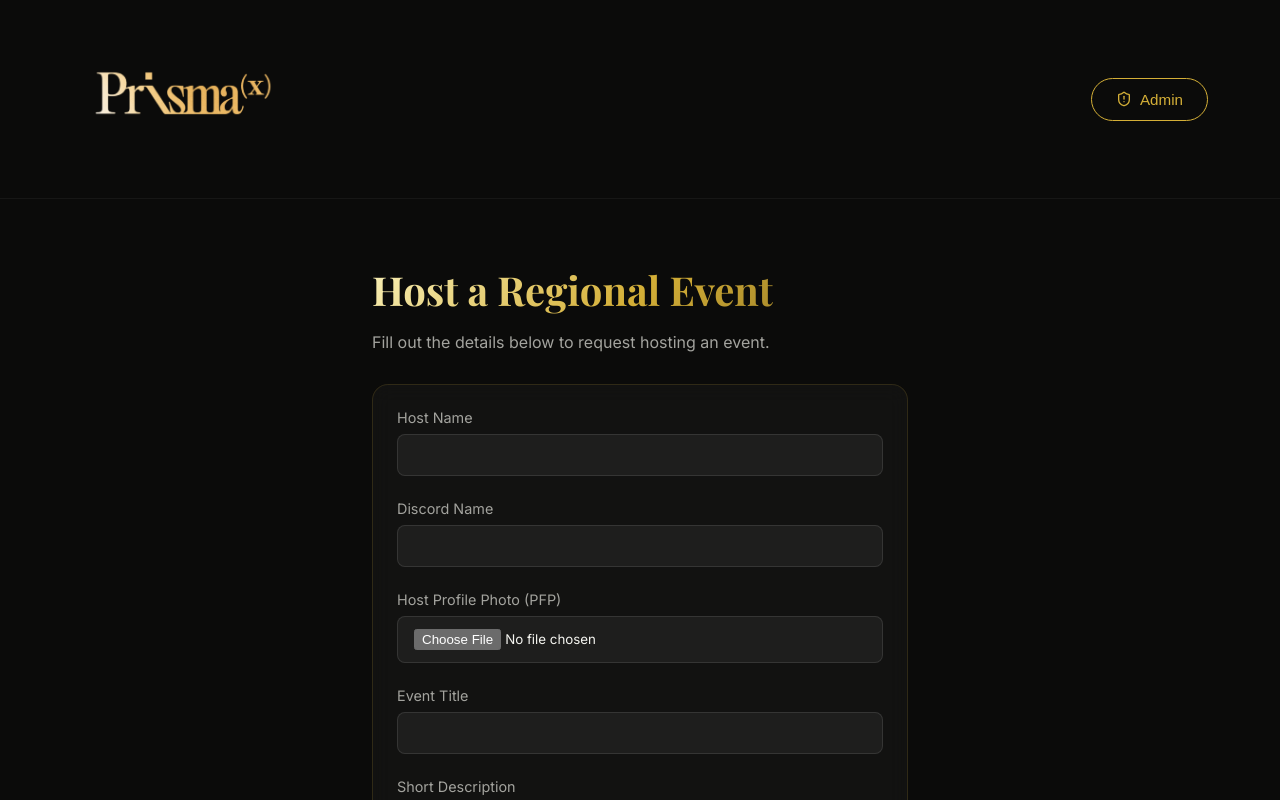
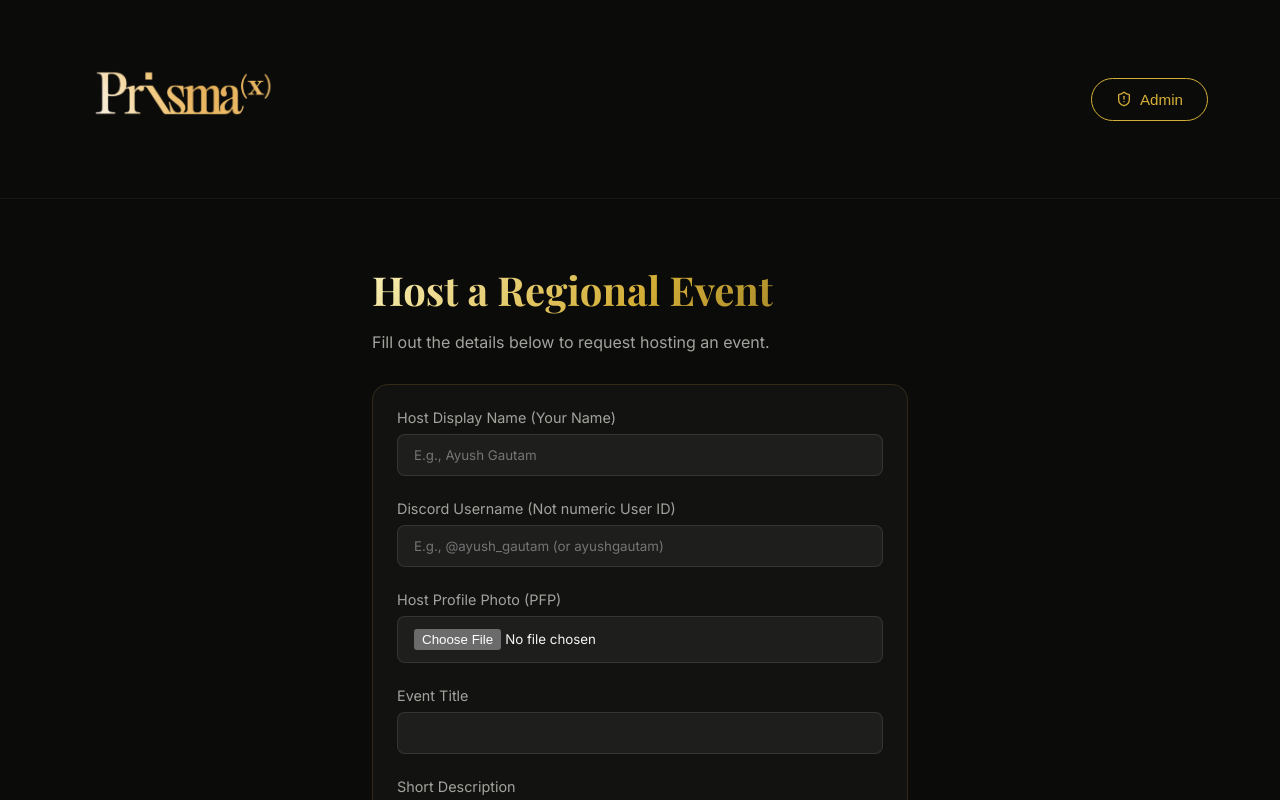
Before and after one commit to Ayushgautam78/prismax-event-manager, a React (Vite) app: page /host-event in a window 1280 px wide. Shown: the top 800 px of the page. Built offline with nearby package versions, Linux system fonts and the light colour scheme.

Commit message:
feat: display both Host display name and Discord Username across UI, forms, and CSV output

```diff
--- a/src/pages/AdminDashboard.jsx
+++ b/src/pages/AdminDashboard.jsx
@@ -212,6 +212,7 @@ export default function AdminDashboard() {
           title: e.target.title.value,
           description: e.target.description.value,
           hostName: e.target.hostName.value,
+          discordUsername: e.target.discordUsername.value,
           eventTime: eventTime,
           type: e.target.eventType.value,
           bannerImage: bannerBase64,
@@ -262,6 +263,7 @@ export default function AdminDashboard() {
           title: e.target.title.value,
           description: e.target.description.value,
           hostName: e.target.hostName.value,
+          discordUsername: e.target.discordUsername.value,
           eventTime: eventTime,
           type: e.target.eventType.value,
           bannerImage: bannerBase64,
@@ -290,7 +292,7 @@ export default function AdminDashboard() {
       return;
     }
 
-    const headers = ['S.No', 'Event ID', 'Title', 'Event Time (IST)', 'Type', 'Host Name', 'Status'];
+    const headers = ['S.No', 'Event ID', 'Title', 'Event Time (IST)', 'Type', 'Host Name', 'Discord Username', 'Status'];
 
     const escapeCsv = (val) => {
       if (val === null || val === undefined) return '';
@@ -312,6 +314,7 @@ export default function AdminDashboard() {
         timeDisplay,
         evt.type || '',
         evt.host_name || '',
+        evt.discord_username || '',
         'ended'
       ].map(escapeCsv).join(',');
     });
@@ -447,8 +450,12 @@ export default function AdminDashboard() {
               <input type="text" name="title" className="form-control" required />
             </div>
             <div className="form-group">
-              <label className="form-label">Host Name</label>
-              <input type="text" name="hostName" className="form-control" required />
+              <label className="form-label">Host Name (Display Name)</label>
+              <input type="text" name="hostName" className="form-control" placeholder="E.g., Ayush Gautam" required />
+            </div>
+            <div className="form-group">
+              <label className="form-label">Discord Username (Not numeric User ID)</label>
+              <input type="text" name="discordUsername" className="form-control" placeholder="E.g., @ayush_gautam (or ayushgautam)" required />
             </div>
             <div className="form-group">
               <label className="form-label">Host Image</label>
@@ -505,6 +512,9 @@ export default function AdminDashboard() {
                 <div>
                   <h4 style={{ color: evt.type === 'global' ? 'var(--gold-primary)' : 'var(--text-primary)' }}>{evt.title} <span style={{ fontSize: '0.7rem', background: 'rgba(255,255,255,0.1)', padding: '2px 6px', borderRadius: '4px', marginLeft: '8px' }}>{evt.type}</span></h4>
                   <p style={{ fontSize: '0.8rem', color: 'var(--text-secondary)', marginTop: '4px' }}>
+                    Host: <strong style={{ color: 'var(--text-primary)' }}>{evt.host_name}</strong> {evt.discord_username && <>(Discord: {evt.discord_username})</>}
+                  </p>
+                  <p style={{ fontSize: '0.8rem', color: 'var(--text-secondary)', marginTop: '2px' }}>
                     Status: <span style={{ color: statusColors[status], fontWeight: '600' }}>{status.toUpperCase()}</span>
                   </p>
                 </div>
@@ -553,8 +563,12 @@ export default function AdminDashboard() {
                   <input type="text" name="title" className="form-control" defaultValue={editingEvent.title} required />
                 </div>
                 <div className="form-group">
-                  <label className="form-label">Host Name</label>
+                  <label className="form-label">Host Name (Display Name)</label>
                   <input type="text" name="hostName" className="form-control" defaultValue={editingEvent.host_name} required />
+                </div>
+                <div className="form-group">
+                  <label className="form-label">Discord Username (Not numeric User ID)</label>
+                  <input type="text" name="discordUsername" className="form-control" defaultValue={editingEvent.discord_username || ''} placeholder="E.g., @ayush_gautam (or ayushgautam)" required />
                 </div>
                 <div className="form-group">
                   <label className="form-label">Host Image (Optional - leaves current image if empty)</label>
--- a/src/pages/Home.jsx
+++ b/src/pages/Home.jsx
@@ -52,6 +52,11 @@ function EventCard({ event, currentTime }) {
               )}
               <p style={{ color: 'var(--text-primary)', margin: 0, fontSize: '0.9rem', fontWeight: '500' }}>
                 Host: <span style={{ color: 'var(--gold-secondary)' }}>{event.host_name}</span>
+                {event.discord_username && (
+                  <span style={{ color: 'var(--text-secondary)', fontWeight: '400', fontSize: '0.85rem' }}>
+                    {" "}(Discord: <span style={{ color: 'var(--text-primary)' }}>{event.discord_username}</span>)
+                  </span>
+                )}
               </p>
             </div>
           )}
--- a/src/pages/HostEvent.jsx
+++ b/src/pages/HostEvent.jsx
@@ -123,12 +123,12 @@ export default function HostEvent() {
 
       <form onSubmit={handleSubmit} className="card">
         <div className="form-group">
-          <label className="form-label">Host Name</label>
-          <input type="text" name="hostName" className="form-control" required />
+          <label className="form-label">Host Display Name (Your Name)</label>
+          <input type="text" name="hostName" className="form-control" placeholder="E.g., Ayush Gautam" required />
         </div>
         <div className="form-group">
-          <label className="form-label">Discord Name</label>
-          <input type="text" name="discordName" className="form-control" required />
+          <label className="form-label">Discord Username (Not numeric User ID)</label>
+          <input type="text" name="discordName" className="form-control" placeholder="E.g., @ayush_gautam (or ayushgautam)" required />
         </div>
         <div className="form-group">
           <label className="form-label">Host Profile Photo (PFP)</label>
```
Also changed, not shown: api/index.js (+6 -3 lines).
